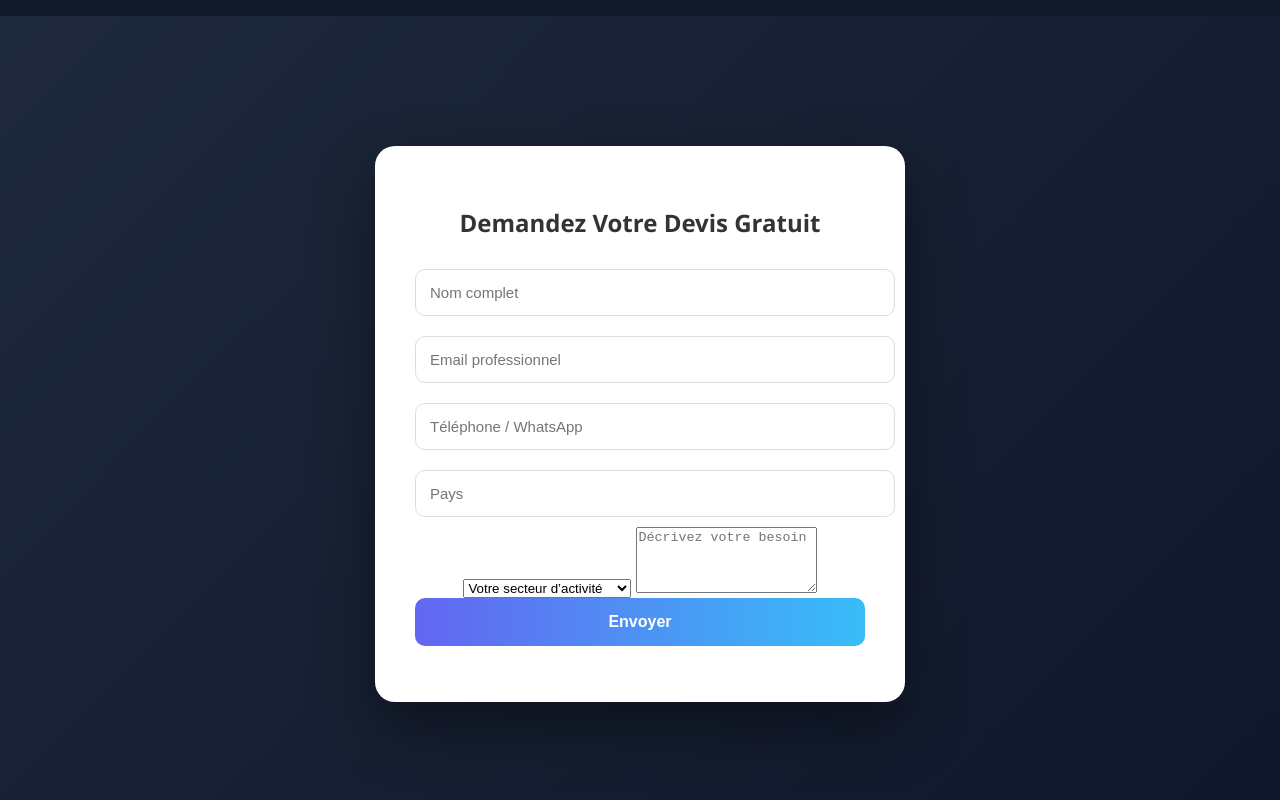
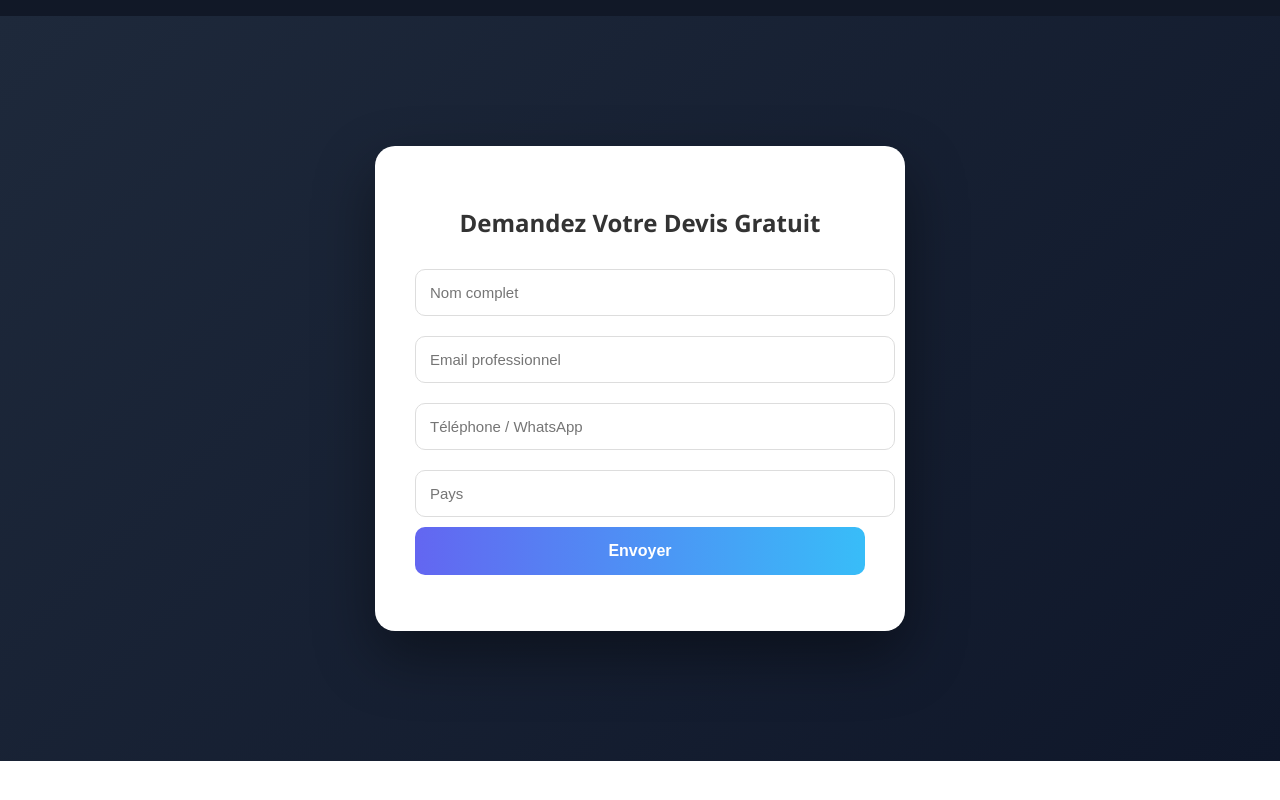
Before and after one commit to treza8347-a11y/landing-page-premium, a website: page index.html in a window 1280 px wide. Shown: the part 1303-2103 px from the top of the page. After the commit the page ends 2064 px from the top, so only its background shows below. Drawn offline with Linux system fonts and the light colour scheme.

Commit message:
Remove sector selection and needs description textarea
Removed sector selection and textarea for needs description from the form.

```diff
--- a/index.html
+++ b/index.html
@@ -174,17 +174,7 @@ Obtenir ma Landing Page
 <input type="email" id="email" placeholder="Email professionnel" required>
 <input type="text" id="telephone" placeholder="Téléphone / WhatsApp" required>
 <input type="text" id="pays" placeholder="Pays" required>
-<select name="secteur" required>
-<option value="">Votre secteur d’activité</option>
-<option>Coaching</option>
-<option>Centre d’appel</option>
-<option>Immobilier</option>
-<option>Artisan / Services locaux</option>
-<option>E-commerce</option>
-<option>Autre</option>
-</select>
 
-<textarea name="besoin" rows="4" placeholder="Décrivez votre besoin"></textarea>
 <button type="submit">Envoyer</button>
 </form>
 
```
